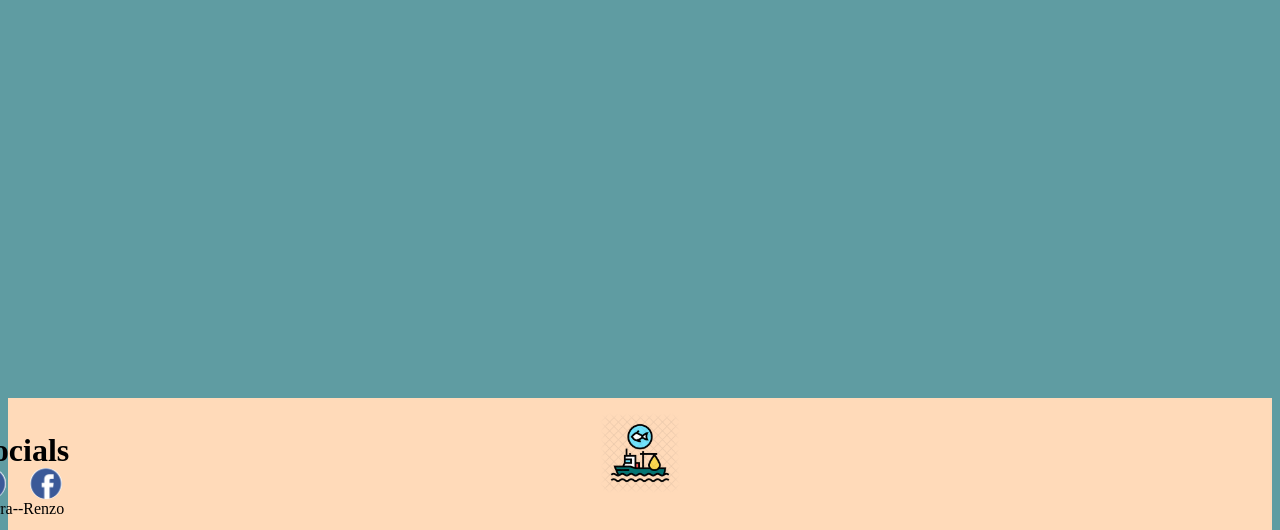
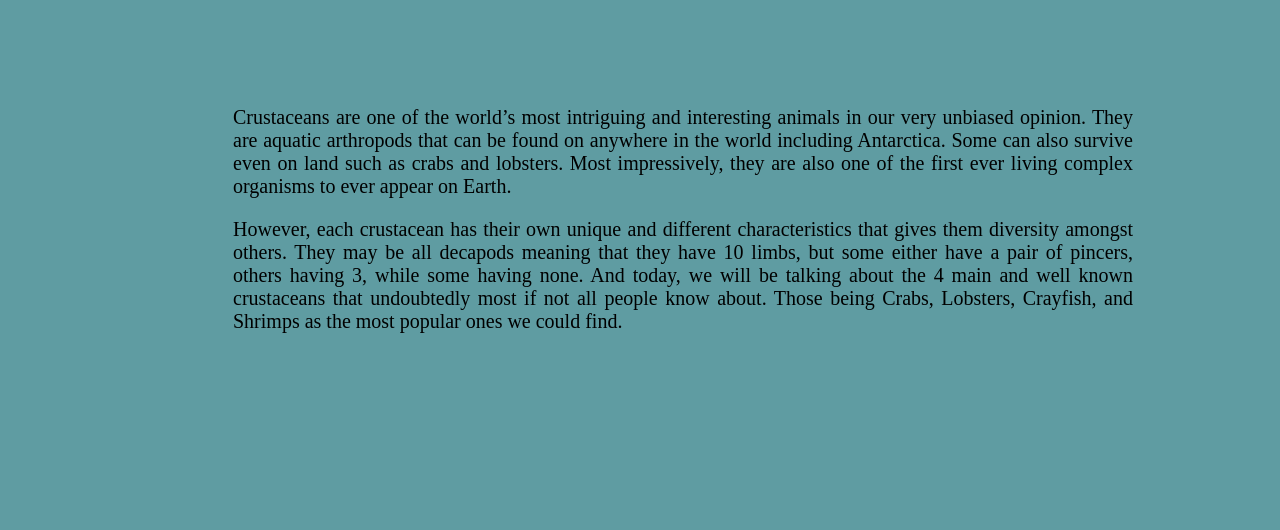
Before and after one commit to SymonYap/Q2Proj_Yap_Pabalinas_Londres, a plain HTML site: page index.html in a window 1280 px wide. Shown: the part 569-1099 px from the top of the page. Drawn offline with Linux system fonts and the light colour scheme.

Commit message:
nag lag laptop ko

```diff
--- a/css/index.css
+++ b/css/index.css
@@ -29,7 +29,19 @@ html{
   position: relative;
   top: 80px;
 }
-
+.p1{
+  margin-top: 400px;
+  width: 900px;
+  font-size: 20px;
+  text-align: justify;
+  margin-left: 225px;
+}
+.p2{
+  width: 900px;
+  font-size: 20px;
+  text-align: justify;
+  margin-left: 225px;
+}
 ul {
   list-style-type: none;
 }
--- a/index.html
+++ b/index.html
@@ -41,6 +41,28 @@
       </ul>
     </div>
 
+    <br>
+    <br>
+    <br>
+    <br>
+    <br>
+    <br>
+
+    <div class="p1">
+      <p>Crustaceans are one of the world’s most intriguing and interesting animals in our very unbiased
+        opinion. They are aquatic arthropods that can be found on anywhere in the world including Antarctica.
+        Some can also survive even on land such as crabs and lobsters. Most impressively, they are also one
+        of the first ever living complex organisms to  ever appear on Earth.</p>
+    </div>
+
+    <div class="p2">
+      <p>However, each crustacean has their own unique and different characteristics that gives them diversity
+        amongst others. They may be all decapods meaning that they have 10 limbs, but some either have a pair
+        of pincers, others having 3, while some having none. And today, we will be talking about the 4 main
+        and well known crustaceans that undoubtedly most if not all people know about. Those being Crabs,
+        Lobsters, Crayfish, and Shrimps as the most popular ones we could find.</p>
+    </div>
+
     <footer>
       <h1>Our Socials</h1>
       <p class="dogs">Symon--Kierra--Renzo</p>
```
